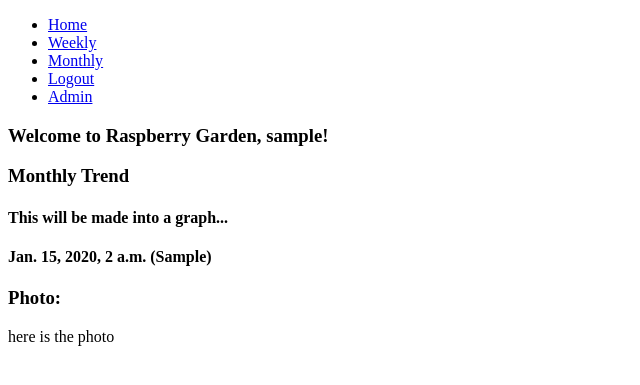
After one commit to 401-pi-rates/raspberry-garden, a Django app: page /raspberry//monthly in a window 1280 px wide. The commit adds this page. Shown: the top 385 px of the page, without its empty margins (0-640 px from the left). Run offline with Django 3.2, Linux system fonts and the light colour scheme; a user stored in the database is signed in; tables that the repository leaves empty hold one stand-in row (values such as "Sample post"); parts of the project's set-up code (start-up, migrations or seed data) failed here and were passed over.

Commit message:
query from db

```diff
--- /dev/null
+++ b/garden_app/admin.py
@@ -0,0 +1,6 @@
+"""To register model Temperature with admin."""
+from django.contrib import admin
+from .models import Temperature
+
+
+admin.site.register((Temperature,))
--- /dev/null
+++ b/garden_app/apps.py
@@ -0,0 +1,5 @@
+from django.apps import AppConfig
+
+
+class GardenAppConfig(AppConfig):
+    name = 'garden_app'
--- /dev/null
+++ b/garden_app/models.py
@@ -0,0 +1,17 @@
+"""To set up models for the gardens app."""
+from django.db import models
+from django.utils import timezone
+from django.contrib.auth.models import User
+
+
+class Temperature(models.Model):
+    """To set up Temperature class."""
+    user = models.ForeignKey(User, on_delete=models.CASCADE, related_name='temperature')
+    temperature = models.CharField(max_length=48)
+    date_added = models.DateTimeField(default=timezone.now)
+
+    # def __repr__(self):
+    #     return ''
+
+    def __str__(self):
+        return f'{self.date_added} ({self.temperature})'
--- /dev/null
+++ b/garden_app/templates/raspberry/monthly.html
@@ -0,0 +1,31 @@
+{% extends 'generic/base.html' %}
+
+{% block title %}Monthly{% endblock %}
+
+{% block content %}
+
+<h3>Monthly Trend</h3>
+<div>
+  <h4>This will be made into a graph...</h4>
+  {% for temperature in temperatures %}
+    <h4>{{ temperature.date_added }} ({{ temperature.temperature }})</h4>
+  {% endfor %}
+
+</div>
+
+
+<div>
+  <h3>Photo: </h3>
+  <p> here is the photo</p>
+</div>
+
+
+
+
+
+
+
+
+
+
+{% endblock content %}
--- /dev/null
+++ b/garden_app/urls.py
@@ -0,0 +1,9 @@
+"""To list any url paths."""
+from django.urls import path
+from .views import weekly_view, monthly_view
+
+
+urlpatterns = [
+    path('/weekly', weekly_view, name='weekly'),
+    path('/monthly', monthly_view, name='monthly'),
+]
--- /dev/null
+++ b/garden_app/views.py
@@ -0,0 +1,23 @@
+from .models import Temperature
+from django.contrib.auth.decorators import login_required
+from django.shortcuts import render, get_list_or_404, get_object_or_404
+
+
+@login_required
+def weekly_view(request):
+    """To render weekly_view with its content."""
+    context = {
+        'temperatures': get_list_or_404(Temperature)
+    }
+
+    return render(request, 'raspberry/weekly.html', context)
+
+
+@login_required
+def monthly_view(request):
+    """To render monthly_view with its content."""
+    context = {
+        'temperatures': get_list_or_404(Temperature)
+    }
+
+    return render(request, 'raspberry/monthly.html', context)
--- a/garden_project/settings.py
+++ b/garden_project/settings.py
@@ -32,13 +32,14 @@ ALLOWED_HOSTS = os.getenv('ALLOWED_HOSTS').split()
 
 INSTALLED_APPS = [
     'garden_project',
+    'garden_app',
     'django.contrib.admin',
     'django.contrib.auth',
     'django.contrib.contenttypes',
     'django.contrib.sessions',
     'django.contrib.messages',
     'django.contrib.staticfiles',
-    # 'django_registration',
+    'django_registration',
 ]
 
 MIDDLEWARE = [
--- a/garden_project/templates/generic/base.html
+++ b/garden_project/templates/generic/base.html
@@ -15,6 +15,7 @@
         <li><a href="{% url "home" %}">Home</a></li>
         {% if user.is_authenticated %}
         <li><a href="{% url "weekly" %}">Weekly</a></li>
+        <li><a href="{% url "monthly" %}">Monthly</a></li>
         <li><a href="{% url "logout" %}">Logout</a></li>
         {% else %}
         <li><a href="{% url "login" %}">Signin</a></li>
--- a/garden_project/urls.py
+++ b/garden_project/urls.py
@@ -15,15 +15,14 @@ Including another URLconf
 """
 from django.contrib import admin
 from django.urls import path, include
-from .views import home_view, weekly_view
+from .views import home_view
 from django.conf import settings
 from django.conf.urls.static import static
 
 urlpatterns = [
     path('admin/', admin.site.urls),
     path('', home_view, name='home'),
-    path('weekly/', weekly_view, name='weekly'),
-    # path('books/', include('lender_books.urls')),
+    path('raspberry/', include('garden_app.urls')),
     path('accounts/', include('django_registration.backends.activation.urls')),
     path('accounts/', include('django.contrib.auth.urls')),
 ]
```
Also changed, not shown: garden_app/templates/raspberry/weekly.html (renamed from garden_project/templates/generic/weekly.html, +8 -16 lines), garden_project/views.py (+2 -7 lines), garden_app/__init__.py (added), garden_app/migrations/0001_initial.py (added), garden_app/migrations/__init__.py (added).
